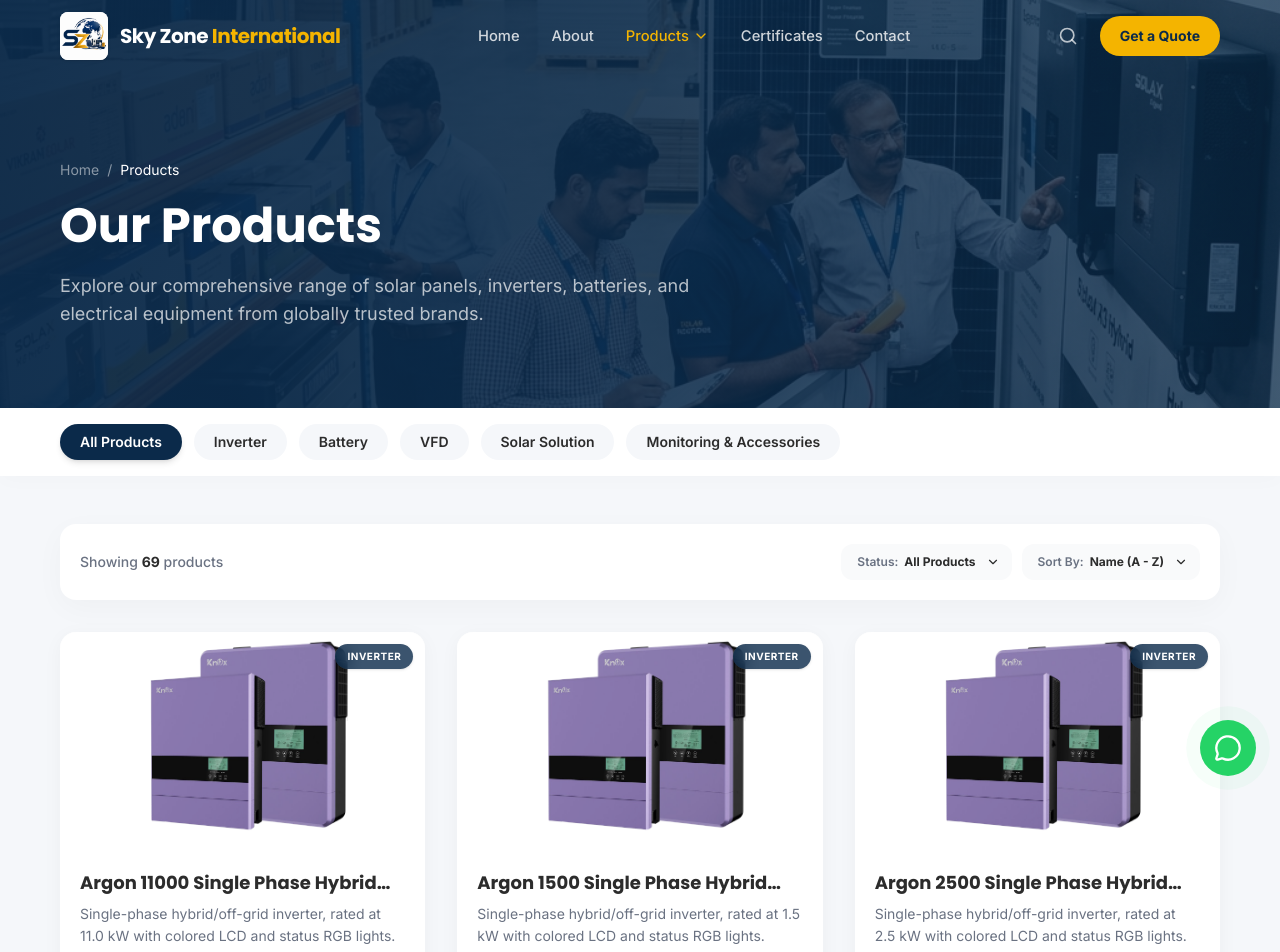
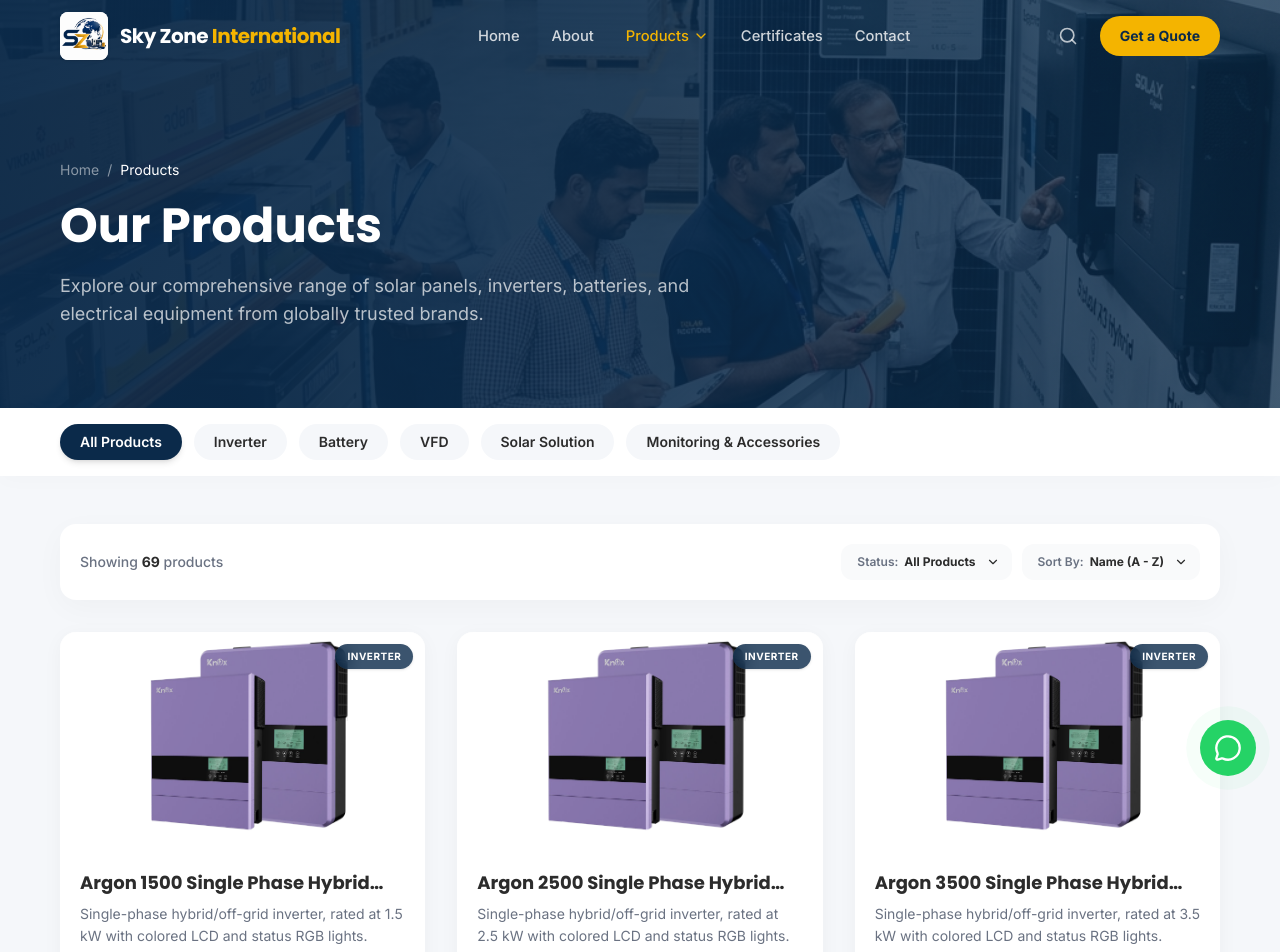
Before and after one commit to hosnemubarak/skyzone_platform, a Next.js app in the folder frontend/: page /products in a window 1280 px wide. Shown: the top 952 px of the page. Built offline with nearby package versions, Linux system fonts and the light colour scheme.

Commit message:
fix: resolve product serialization and alphanumeric sorting order

```diff
--- a/frontend/src/components/home/FeaturedProducts.tsx
+++ b/frontend/src/components/home/FeaturedProducts.tsx
@@ -117,7 +117,7 @@
           if (a.published !== b.published) {
             return a.published ? -1 : 1;
           }
-          return a.name.localeCompare(b.name);
+          return a.name.localeCompare(b.name, undefined, { numeric: true, sensitivity: "base" });
         });
     });
 
@@ -136,7 +136,7 @@
       index++;
     }
 
-    return selected.sort((a, b) => a.name.localeCompare(b.name));
+    return selected.sort((a, b) => a.name.localeCompare(b.name, undefined, { numeric: true, sensitivity: "base" }));
   }, []);
 
   return (
--- a/frontend/src/components/products/ProductsPageContent.tsx
+++ b/frontend/src/components/products/ProductsPageContent.tsx
@@ -82,12 +82,12 @@
       });
     }
 
-    // 4. Alphabetical Sorting (A-Z or Z-A)
+    // 4. Alphabetical Sorting (A-Z or Z-A) with natural alphanumeric support
     list.sort((a, b) => {
       if (sortOrder === "name-desc") {
-        return b.name.localeCompare(a.name);
+        return b.name.localeCompare(a.name, undefined, { numeric: true, sensitivity: "base" });
       }
-      return a.name.localeCompare(b.name);
+      return a.name.localeCompare(b.name, undefined, { numeric: true, sensitivity: "base" });
     });
 
     return list;
--- a/frontend/src/data/products.ts
+++ b/frontend/src/data/products.ts
@@ -733,6 +733,9 @@
   });
 });
 
+// Sort all products on the website naturally by name / capacity / model number
+productsList.sort((a, b) => a.name.localeCompare(b.name, undefined, { numeric: true, sensitivity: "base" }));
+
 // Export all products on the website (both published and coming soon)
 export const products = productsList;
 
```
